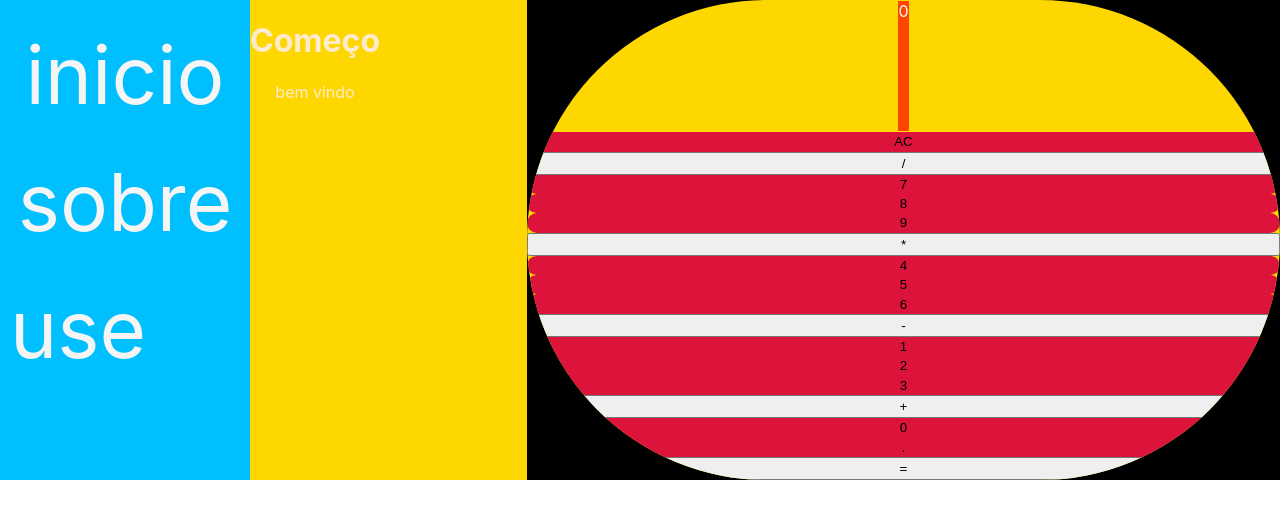
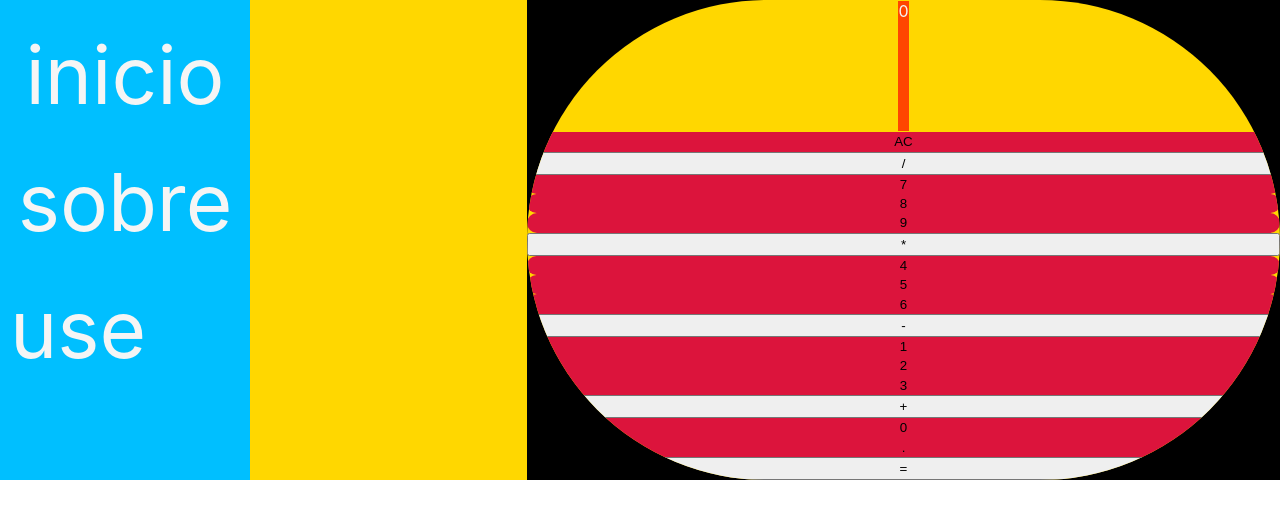
Before and after one commit to viniciusgit2/perfect-react, a React (Create React App) app: page / in a window 1280 px wide. Shown: the top 518 px of the page. Built offline with nearby package versions, Linux system fonts and the light colour scheme.

Commit message:
menos pior

```diff
--- a/src/navegação/Contente.jsx
+++ b/src/navegação/Contente.jsx
@@ -8,8 +8,9 @@ const Contente = props => (
   <main className="Contente">
     <Routes>
     <Route path="/About"  element={<About />}></Route>
-    <Route path="/" exact element={<Home />} />
-    <Route path="../hooks/UseState" exact element={<UseState/>} />
+    <Route path="../hooks/UseState" element={<UseState/>} />
+
+    <Route path="/Home"  element={<Home />} />
     </Routes>
     {/* --------------------------------------------------- */}
   </main>
--- a/src/navegação/Menu.jsx
+++ b/src/navegação/Menu.jsx
@@ -1,14 +1,15 @@
 import React from "react";
 import App from "../App.css";
-import About from './About'
+import About from "./About";
 import UseState from "../hooks/Usestate";
+import Home from "./Home";
 const Menu=props =>(
 <aside className="Menu">
     <nav>
 
     <ul>
         <li>
-            <a href="./">inicio</a>
+            <a href="./Home">inicio</a>
             </li>
             <li>
             <a href="./About">sobre</a>
```
